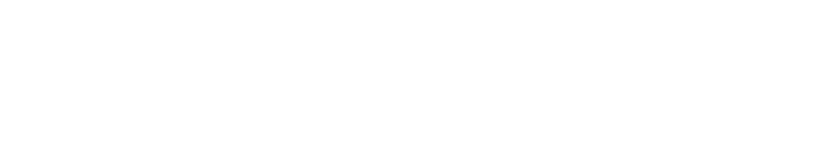
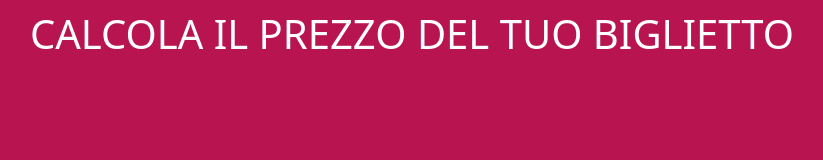
Before and after one commit to AgostaSalvatore/js-biglietto-treno-form, a plain HTML site: page index.html in a window 1280 px wide. Shown: the whole page, without its empty margins (228-1051 px from the left). Drawn offline with nearby package versions, Linux system fonts and the light colour scheme.

Commit message:
Add initial styling and structure to the HTML document

```diff
--- a/css/style.css
+++ b/css/style.css
@@ -0,0 +1,9 @@
+body{
+    background-color: #b81550;
+    margin-top: 10px;
+}
+
+h1{
+    color: white;
+    text-align: center;
+}
--- a/index.html
+++ b/index.html
@@ -3,11 +3,19 @@
 <head>
     <meta charset="UTF-8">
     <meta name="viewport" content="width=device-width, initial-scale=1.0">
+    <link href="https://cdn.jsdelivr.net/npm/bootstrap@5.3.3/dist/css/bootstrap.min.css" rel="stylesheet" integrity="sha384-QWTKZyjpPEjISv5WaRU9OFeRpok6YctnYmDr5pNlyT2bRjXh0JMhjY6hW+ALEwIH" crossorigin="anonymous">
     <link rel="stylesheet" href="./css/style.css">
-    <title>Document</title>
+    <title>Js Biglietto Treno</title>
 </head>
 <body>
+    <h1>CALCOLA IL PREZZO DEL TUO BIGLIETTO</h1>
+    <div class="container">
+        <div class="col-12">
+            <form action="">
 
+            </form>
+        </div>
+    </div>
 
     <script src="./js/script.js"></script>
 </body>
```
